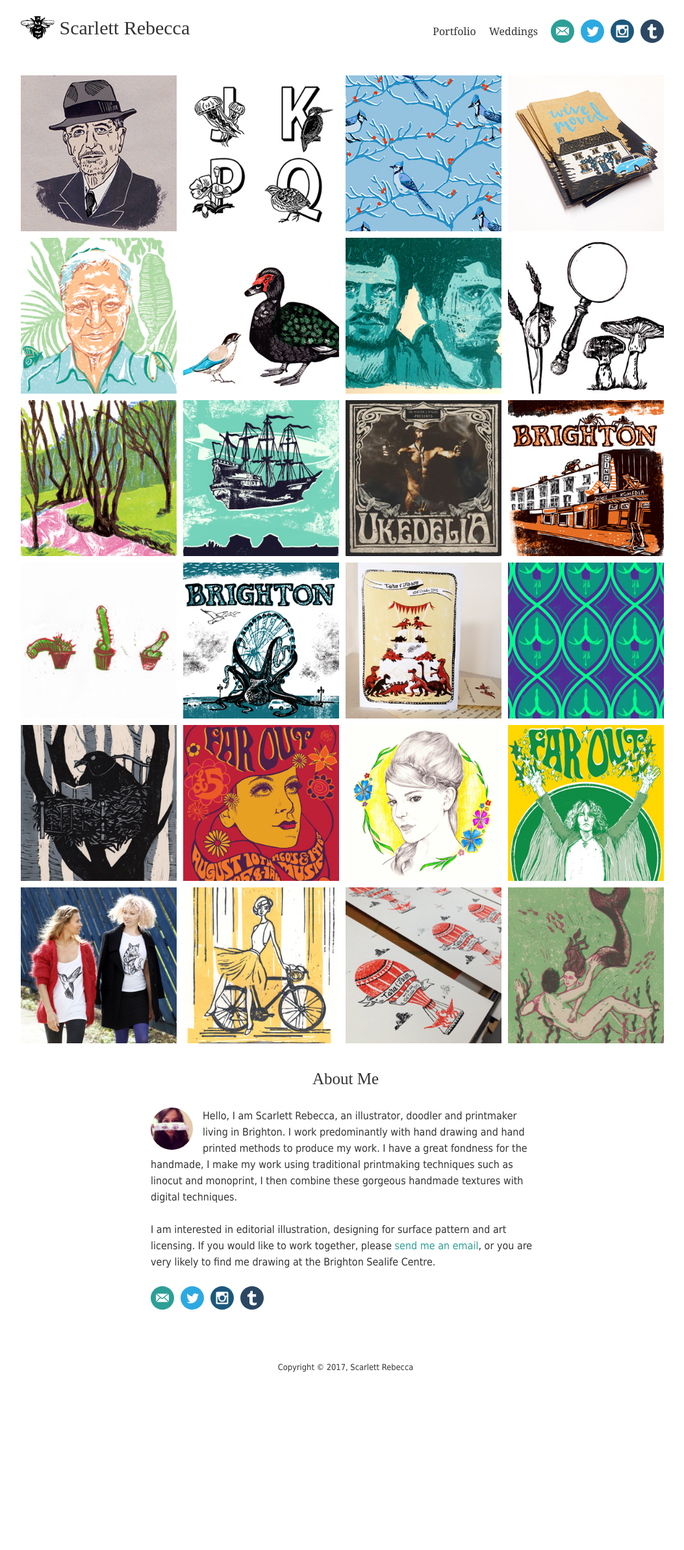
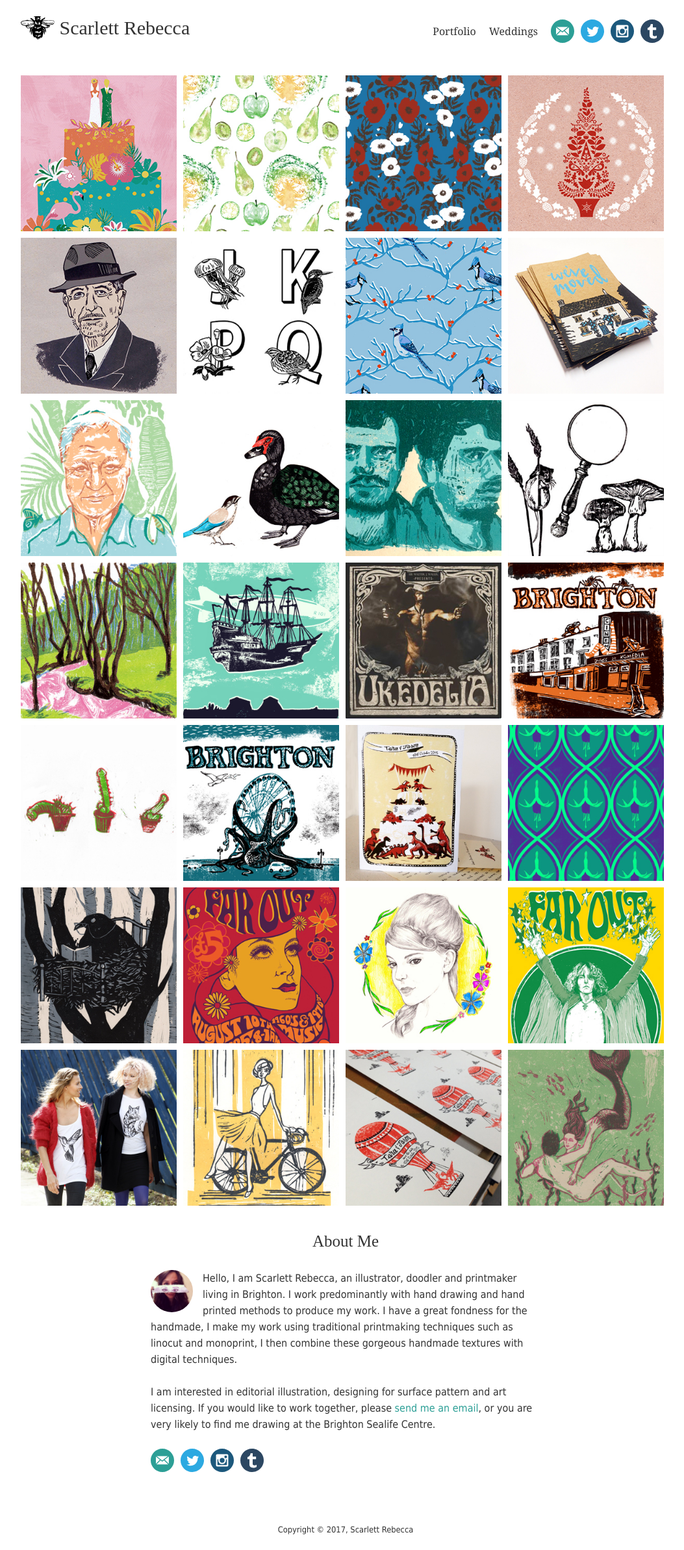
Before and after one commit to scarlettrebecca/website, a Jekyll site: the page built from pages/home.html, in a window 1280 px wide. Shown: the whole page at 65% size, without its empty margins (108-1161 px from the left). Built offline with Jekyll 4.4.1, drawn with Linux system fonts in a browser that asks for light colours; some web fonts are replaced; before the commit the page ends 2136 px from its top, so only the background shows below that.

Commit message:
Update work.yml

```diff
--- a/_data/work.yml
+++ b/_data/work.yml
@@ -7,6 +7,18 @@
 #
 # Images should be 300x300px dimensions, and saved
 # for web (ideally as JPEG files)
+
+- image: wedding-cake.jpg
+  label: Tropical Wedding Cake
+
+- image: vegetable-pattern.jpg
+  label: Vegetable Print Pattern
+
+- image: poppy-pattern.jpg
+  label: Poppy repeat pattern
+
+- image: christmas-tree.jpg
+  label: Christmas Tree Card
 
 - image: leonard-cohen.jpg
   label: Leonard Cohen portrait
```
